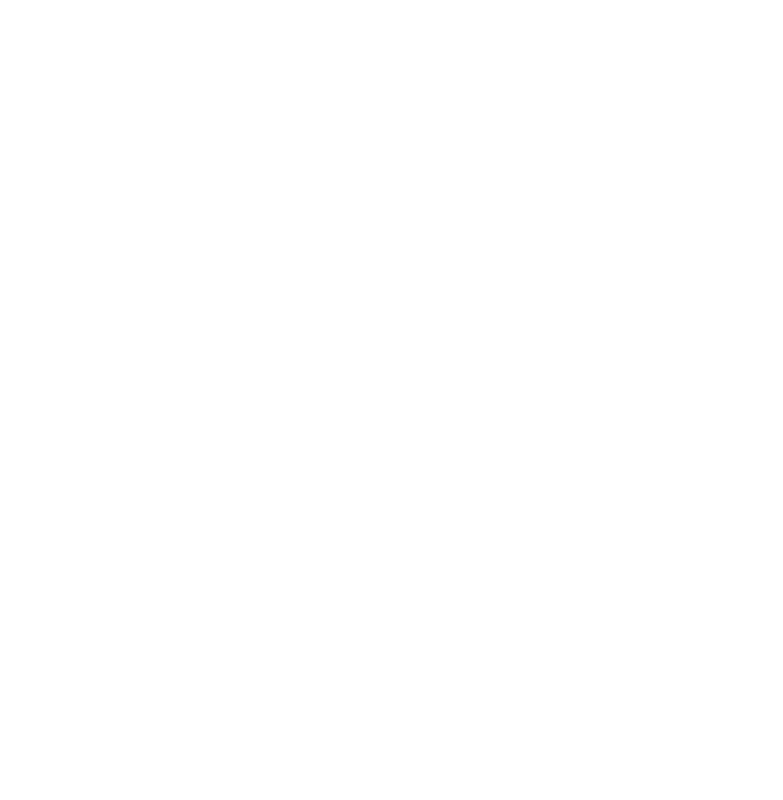
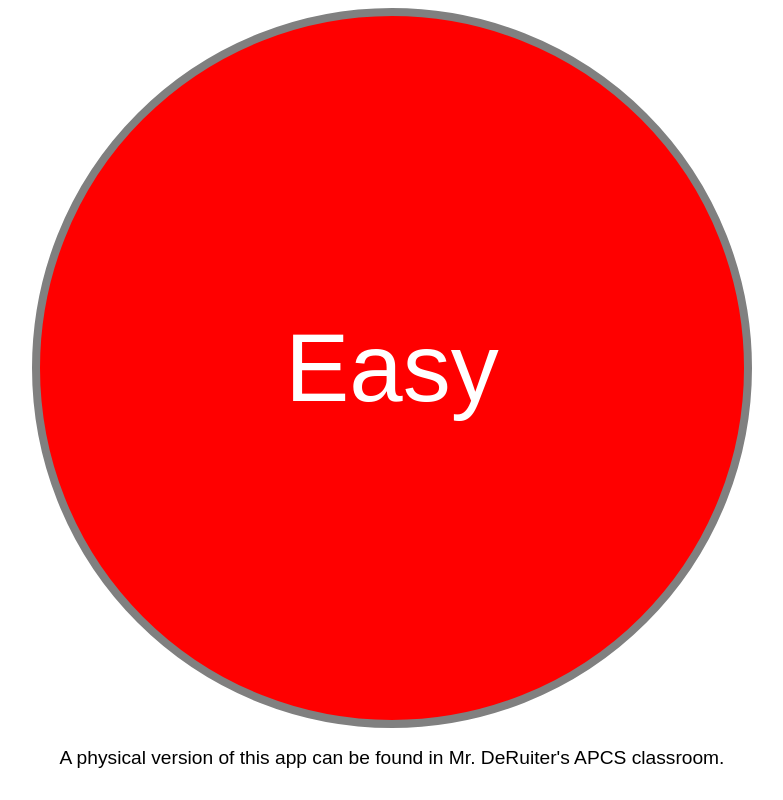
Before and after one commit to MVDevClub/that-was-easy, a plain HTML site: page index.html in a window 1280 px wide. Shown: the whole page, without its empty margins (256-1039 px from the left). Drawn offline with nearby package versions, Linux system fonts and the light colour scheme.

Commit message:
That was easy

```diff
--- a/index.html
+++ b/index.html
@@ -5,6 +5,8 @@
 		<link rel="stylesheet" href="styles.css">
 	</head>
 	<body>
+		<button id="my-button">Easy</button>
+		<p>A physical version of this app can be found in Mr. DeRuiter's APCS classroom.</p>
 		<script src="https://code.jquery.com/jquery-2.2.3.min.js"></script>
 		<script src="script.js"></script>
 	</body>
--- a/script.js
+++ b/script.js
@@ -0,0 +1,6 @@
+function sayThatWasEasy() {
+  var thatWasEasy = new Audio("that_was_easy.mp3");
+  thatWasEasy.play();
+}
+
+$("#my-button").on("click", sayThatWasEasy);
--- a/styles.css
+++ b/styles.css
@@ -0,0 +1,26 @@
+body {
+	width: 100vw;
+	text-align: center;
+}
+#my-button {
+	width: 90vmin;
+	height: 90vmin;
+	margin: auto;
+	background: #ff0000;
+	border-radius: 50vmin;
+	color: white;
+	font-size: 6em;
+	border: 8px solid grey;
+	transition: all 0.1s;
+	cursor: pointer;
+}
+#my-button:active {
+	background: #dd0000;
+	color: #dddddd;
+	width: 89vh;
+	height: 89vh;
+}
+p {
+	font-size: 1.2em;
+	font-family: sans-serif;
+}
```
Also changed, not shown: 1 other file.
